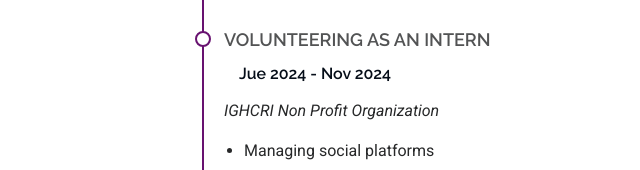
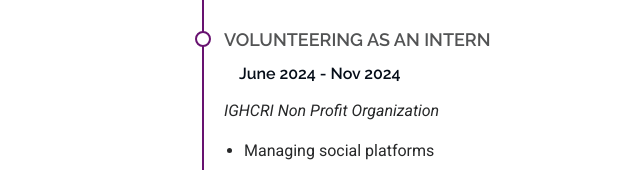
Before and after one commit to Meekness-zw/Tafadzwa, a plain HTML site: page index.html in a window 1280 px wide. Shown: the part 2688-2858 px from the top of the page, 600-1240 px from the left. Drawn offline with Linux system fonts and the light colour scheme.

Commit message:
Tafadzwa

```diff
--- a/index.html
+++ b/index.html
@@ -312,7 +312,7 @@
 
                   <div class="resume-item">
                     <h4>Volunteering as an intern </h4>
-                    <h5>Jue 2024 - Nov 2024</h5>
+                    <h5>June 2024 - Nov 2024</h5>
                     <p><em>
                         IGHCRI Non Profit Organization </em></p>
                     <ul>
```
